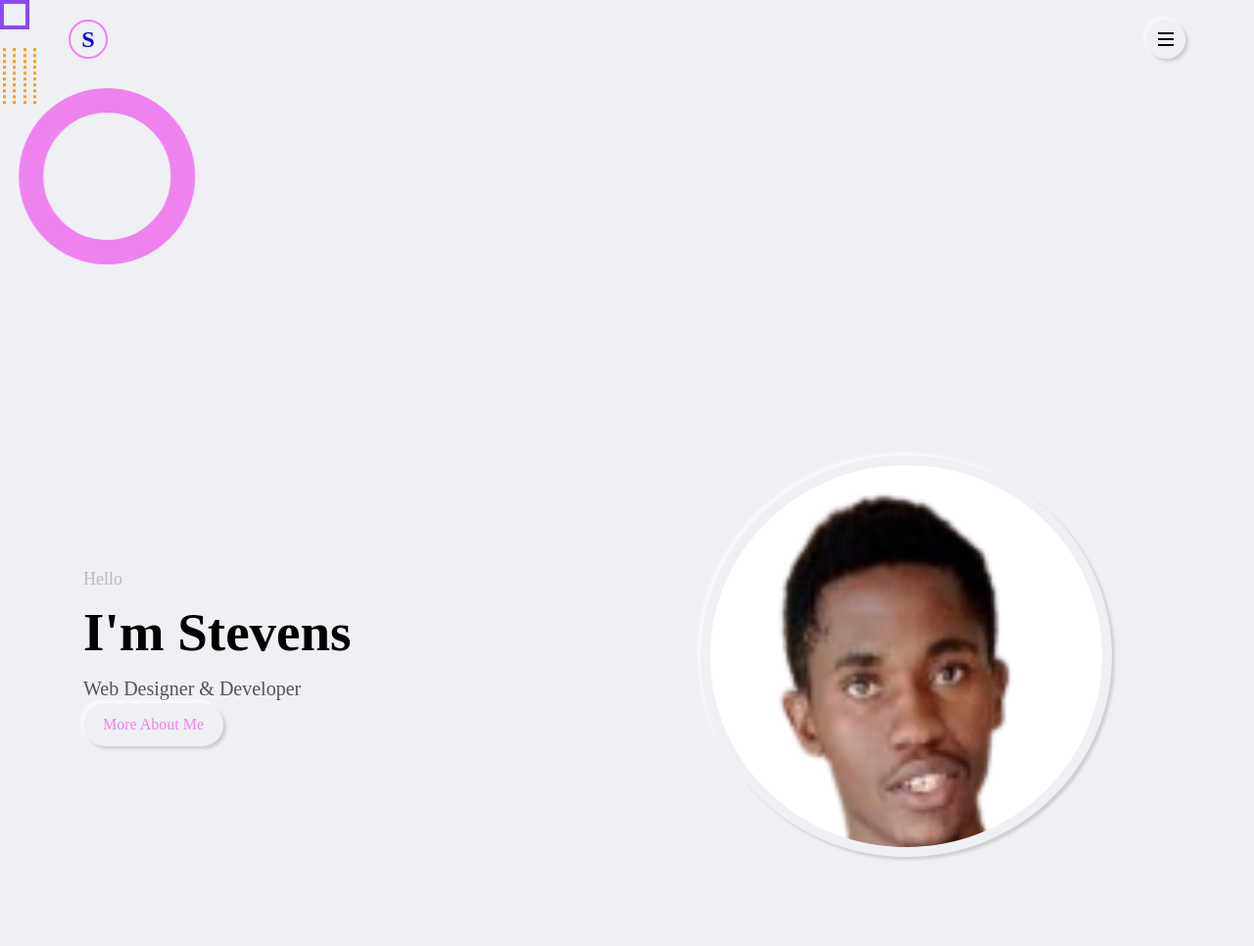
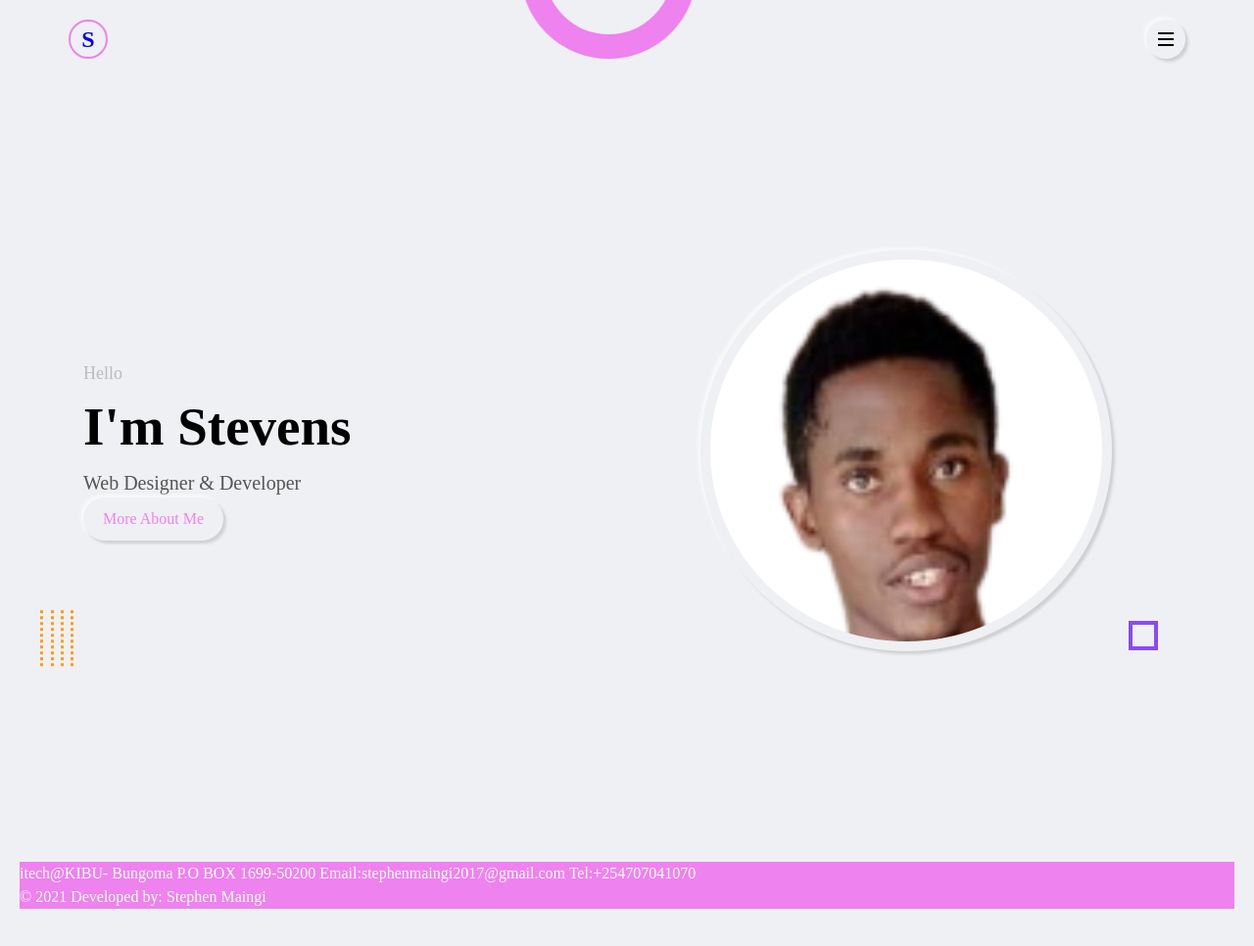
Before and after one commit to stemakwenyu/Portfolio1, a plain HTML site: page index1.html in a window 1280 px wide. Shown: the whole page at 98% size. Drawn offline with Linux system fonts and the light colour scheme.

Commit message:
first commitSecond

```diff
--- a/index1.html
+++ b/index1.html
@@ -80,4 +80,12 @@
     </section>
     <!-- home section end -->
 </body>
+<!-- Copyright -->
+<footer class="bg-light text-center text-lg-start" style="padding: 20px;">
+    <div class="text-center p-3" style="background-color: violet; color: white;">
+      itech@KIBU- Bungoma P.O BOX 1699-50200 Email:stephenmaingi2017@gmail.com Tel:+254707041070<br>
+       © 2021 Developed by: Stephen Maingi
+       <a class="text-dark" href="https://github.com/stemakwenyu"></a>
+   </div>
+   </footer>
 </html>
--- a/style.css
+++ b/style.css
@@ -17,7 +17,7 @@
 body{
     font-size: 16px;
     line-height: 1.5;
-    overflow-x: hidden;
+    /*overflow-x: hidden;*/
     background-color: var(--bg-black-50);
 }
 /*---- css code for the imported fonts----*/
@@ -109,14 +109,17 @@ img{
     width: 30px;
     height: 30px;
     border: 4px solid #8a49ff;
-    right: 30%;
-    bottom: 10%;
+    bottom: 20%;
+    margin-left: 90%;
+    position: absolute;
     animation: spin 10s linear infinite
+
 }
 .effect-2{
     left: 3%;
     bottom: 20%;
     width: 40px;
+    position: absolute;
     display: flex;
     flex-wrap: wrap;
     justify-content: space-between;
@@ -133,8 +136,8 @@ img{
     width: 180px;
     border: 25px solid var(--skin-color);
     border-radius: 50%;
-    left: 50%;
-    top: -120px;
+    margin-top: -120px;
+    margin-left: 40%;
     animation: leftBounce 3s ease-in-out infinite
 }
 @keyframes spin{
```
